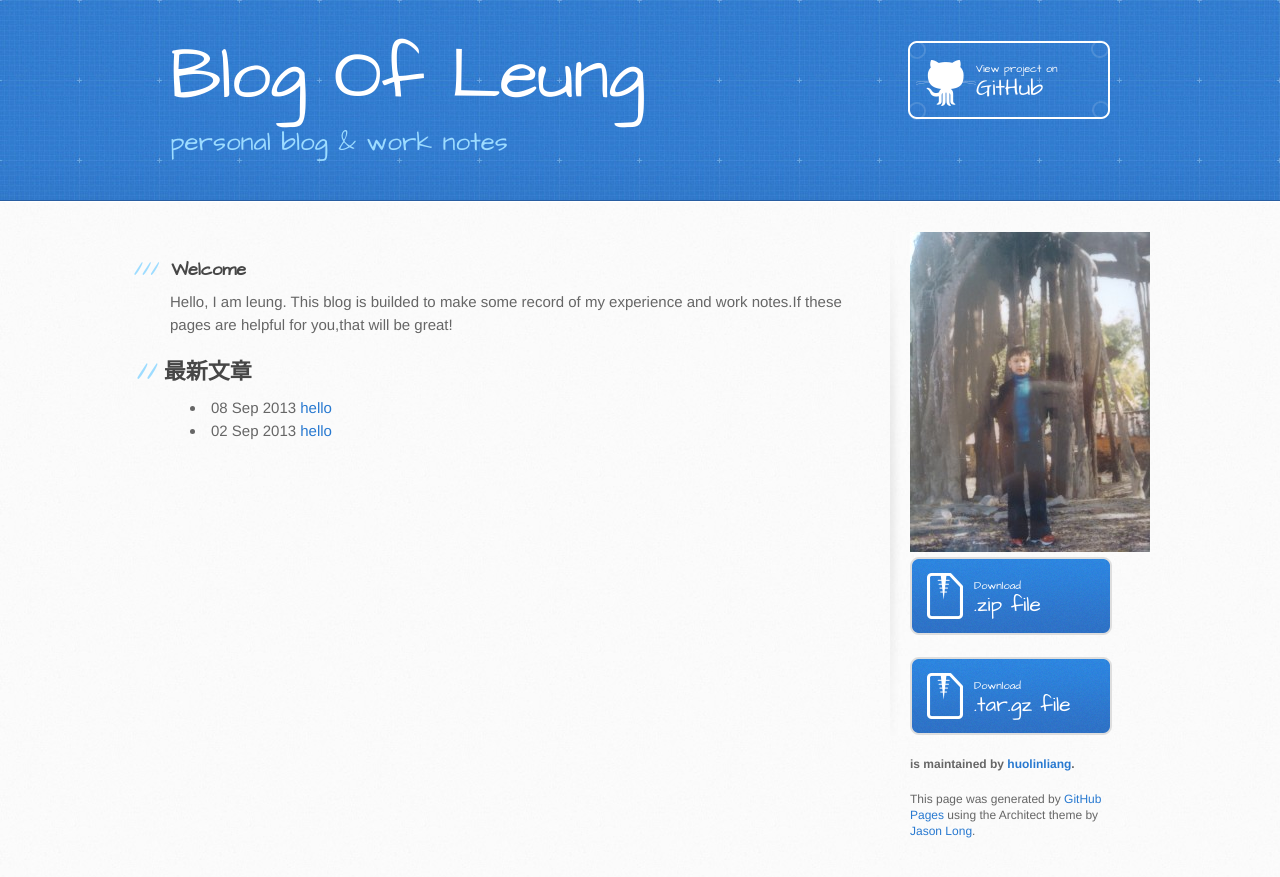
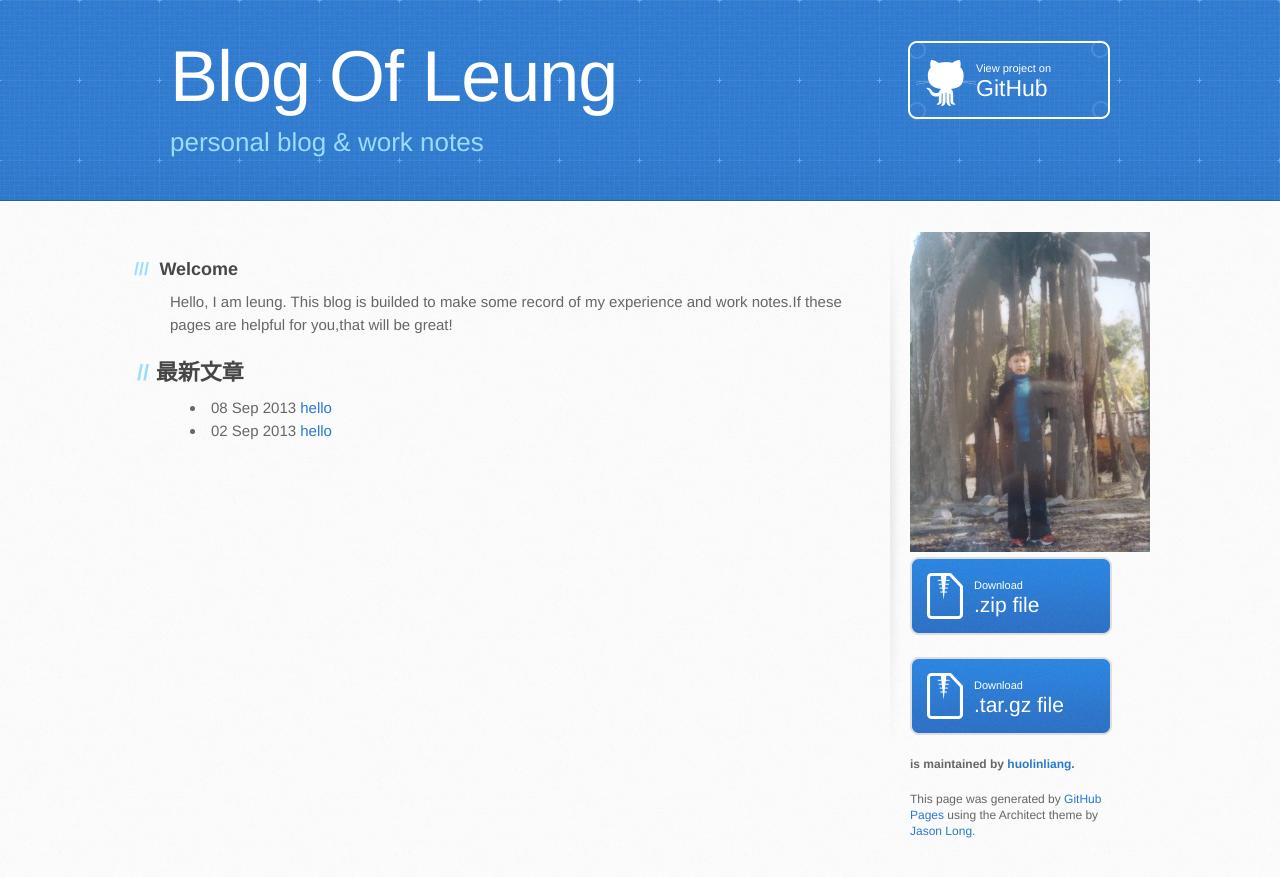
Before and after one commit to huolinliang/blog_leung, a Jekyll site: the page built from index.html, in a window 1280 px wide. Shown: the top 877 px of the page. Built offline with Jekyll 4.4.1, drawn with Linux system fonts in a browser that asks for light colours; some web fonts are replaced; Markdown is read by kramdown in place of the engine named in the settings.

Commit message:
modify index

```diff
--- a/index.html
+++ b/index.html
@@ -6,7 +6,8 @@
     <meta charset='utf-8'>
     <meta http-equiv="X-UA-Compatible" content="chrome=1">
     <meta name="viewport" content="width=device-width, initial-scale=1, maximum-scale=1">
-    <link href='https://fonts.googleapis.com/css?family=Architects+Daughter' rel='stylesheet' type='text/css'>
+    <!--link href='https://fonts.googleapis.com/css?family=Architects+Daughter' rel='stylesheet' type='text/css'-->
+    <link rel="stylesheet" type="text/css" href="stylesheets/font.css">
     <link rel="stylesheet" type="text/css" href="stylesheets/stylesheet.css" media="screen" />
     <link rel="stylesheet" type="text/css" href="stylesheets/pygment_trac.css" media="screen" />
     <link rel="stylesheet" type="text/css" href="stylesheets/print.css" media="print" />
```
